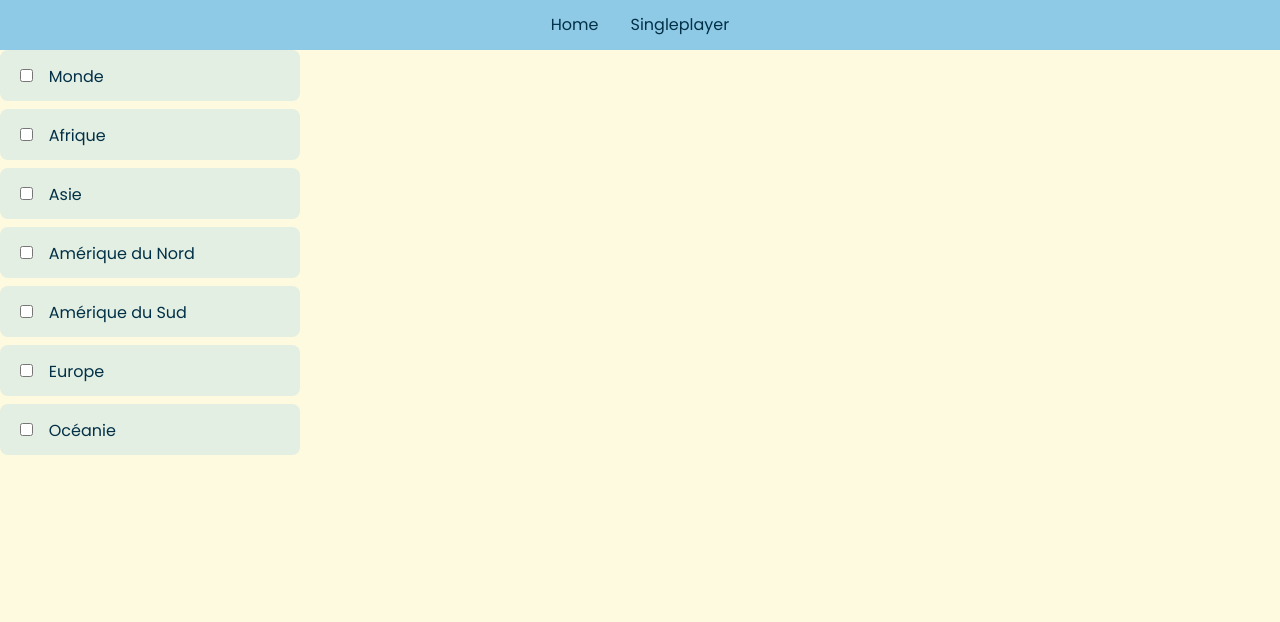
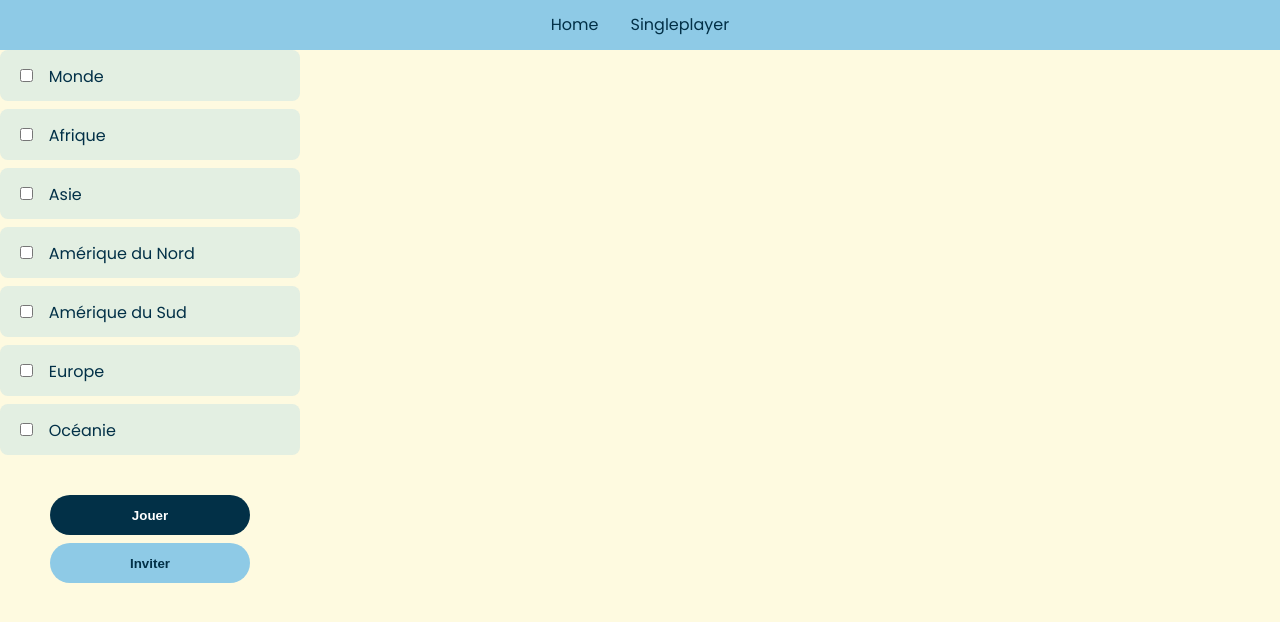
Before and after one commit to rqphy/geo_quizz, a React (Vite) app: page /singleplayer in a window 1280 px wide. Shown: the top 622 px of the page. Built offline with nearby package versions, Linux system fonts and the light colour scheme.

Commit message:
:lipstick: add lobby form buttons

```diff
--- a/src/components/Button/Button.tsx
+++ b/src/components/Button/Button.tsx
@@ -1,9 +1,16 @@
+import { MouseEventHandler } from "react"
 import "./button.scss"
 
 interface IButtonProps {
 	label: string
+	className?: string | null
+	onClick?: MouseEventHandler<HTMLButtonElement>
 }
 
-export default function Button({ label }: IButtonProps) {
-	return <button className="button">{label}</button>
+export default function Button({ label, className, onClick }: IButtonProps) {
+	return (
+		<button className={`button ${className}`} onClick={onClick}>
+			{label}
+		</button>
+	)
 }
--- a/src/components/Button/button.scss
+++ b/src/components/Button/button.scss
@@ -1,5 +1,5 @@
 .button {
-	height: 2rem;
+	height: 2.5rem;
 	padding: 0.2rem 3rem;
 	border: none;
 	border-radius: 50px;
--- a/src/components/LobbyForm/LobbyForm.tsx
+++ b/src/components/LobbyForm/LobbyForm.tsx
@@ -2,6 +2,7 @@ import "./lobbyform.scss"
 import CheckInput from "./CheckInput"
 import continentsList from "../../data/FR/continents.json"
 import { useState } from "react"
+import Button from "../Button/Button"
 
 export default function LobbyForm() {
 	const [checkAll, setCheckAll] = useState<boolean>(false)
@@ -34,6 +35,11 @@ export default function LobbyForm() {
 		setCheckAll(allChecked)
 	}
 
+	const handleInvite = (_event: any) => {
+		_event.preventDefault()
+		console.log("invite")
+	}
+
 	return (
 		<form className="lobbyform">
 			<label className="lobbyform__option lobbyform--checkall">
@@ -58,6 +64,8 @@ export default function LobbyForm() {
 					}
 				/>
 			))}
+			<Button label="Jouer" />
+			<Button label="Inviter" className="invite" onClick={handleInvite} />
 		</form>
 	)
 }
--- a/src/components/LobbyForm/lobbyform.scss
+++ b/src/components/LobbyForm/lobbyform.scss
@@ -2,7 +2,24 @@
 	width: 300px;
 	display: flex;
 	flex-direction: column;
+	align-items: center;
 	gap: 0.5rem;
+
+	.button {
+		width: 200px;
+		margin-top: 2rem;
+	}
+
+	.invite {
+		margin-top: 0;
+		background-color: var(--color-tertiary);
+		color: var(--color-primary);
+
+		&:hover {
+			background-color: var(--color-primary);
+			color: var(--color-secondary);
+		}
+	}
 
 	&__option {
 		position: relative;
```
